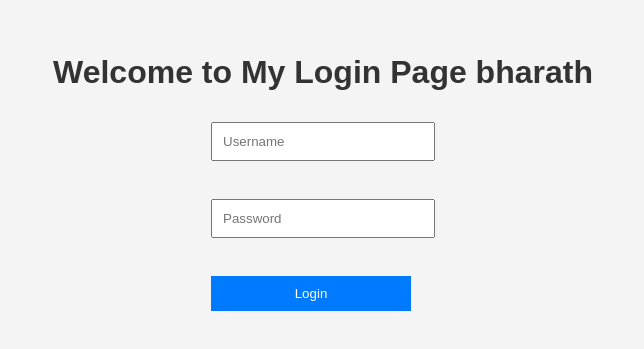
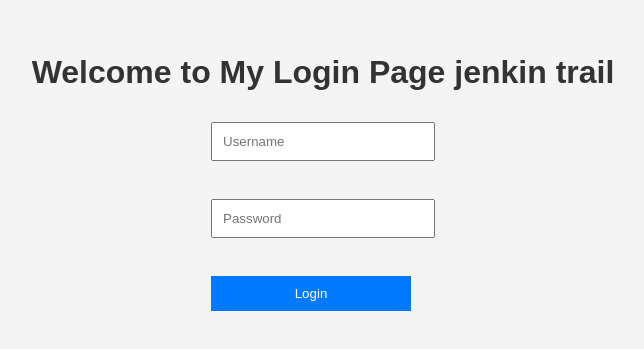
Before and after one commit to BharathkumarRG/action-runner, a plain HTML site: page index.html in a window 1280 px wide. Shown: the part 231-580 px from the top of the page, without its empty margins (317-961 px from the left). Drawn offline with Linux system fonts and the light colour scheme.

Commit message:
jenkinsfile2

```diff
--- a/index.html
+++ b/index.html
@@ -7,7 +7,7 @@
     <link rel="stylesheet" href="style.css">
 </head>
 <body>
-    <h1>Welcome to My Login Page bharath </h1>
+    <h1>Welcome to My Login Page jenkin trail </h1>
     <form>
         <input type="text" placeholder="Username"><br>
         <input type="password" placeholder="Password"><br>
```
